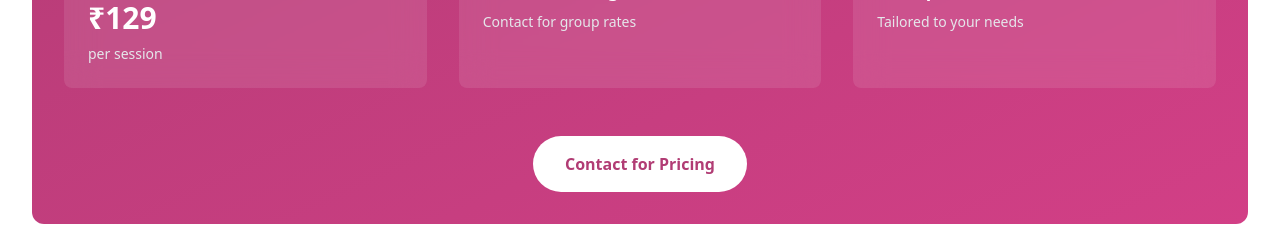
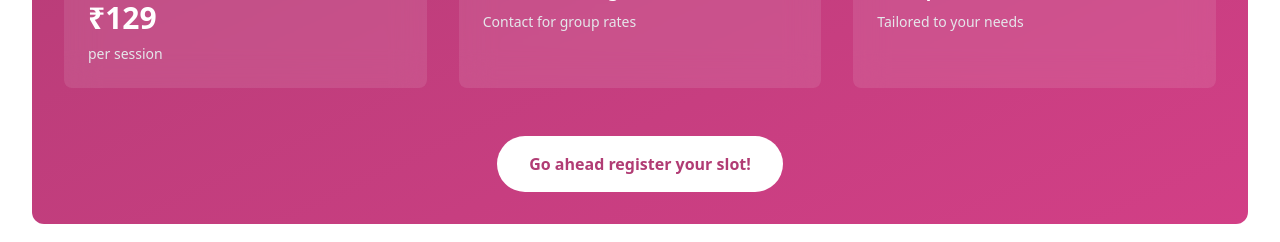
Before and after one commit to rohitmenonhart-xhunter/mockello-landingpage, a React (Vite) app: page / in a window 1280 px wide. Shown: the part 2240-2482 px from the top of the page. Built offline with nearby package versions, Linux system fonts and the light colour scheme.

Commit message:
Update InterviewSection.tsx

```diff
--- a/src/components/features/InterviewSection.tsx
+++ b/src/components/features/InterviewSection.tsx
@@ -40,10 +40,10 @@ export const InterviewSection = () => (
 
     <div className="text-center mt-12">
       <a
-        href="#contact"
+        href="https://forms.gle/tVFS5kJJU2KRjSi7A"
         className="inline-block bg-white text-[#b13c74] px-8 py-4 rounded-full font-semibold hover:bg-opacity-90 transition-opacity"
       >
-        Contact for Pricing
+        Go ahead register your slot!
       </a>
     </div>
   </motion.div>
```
